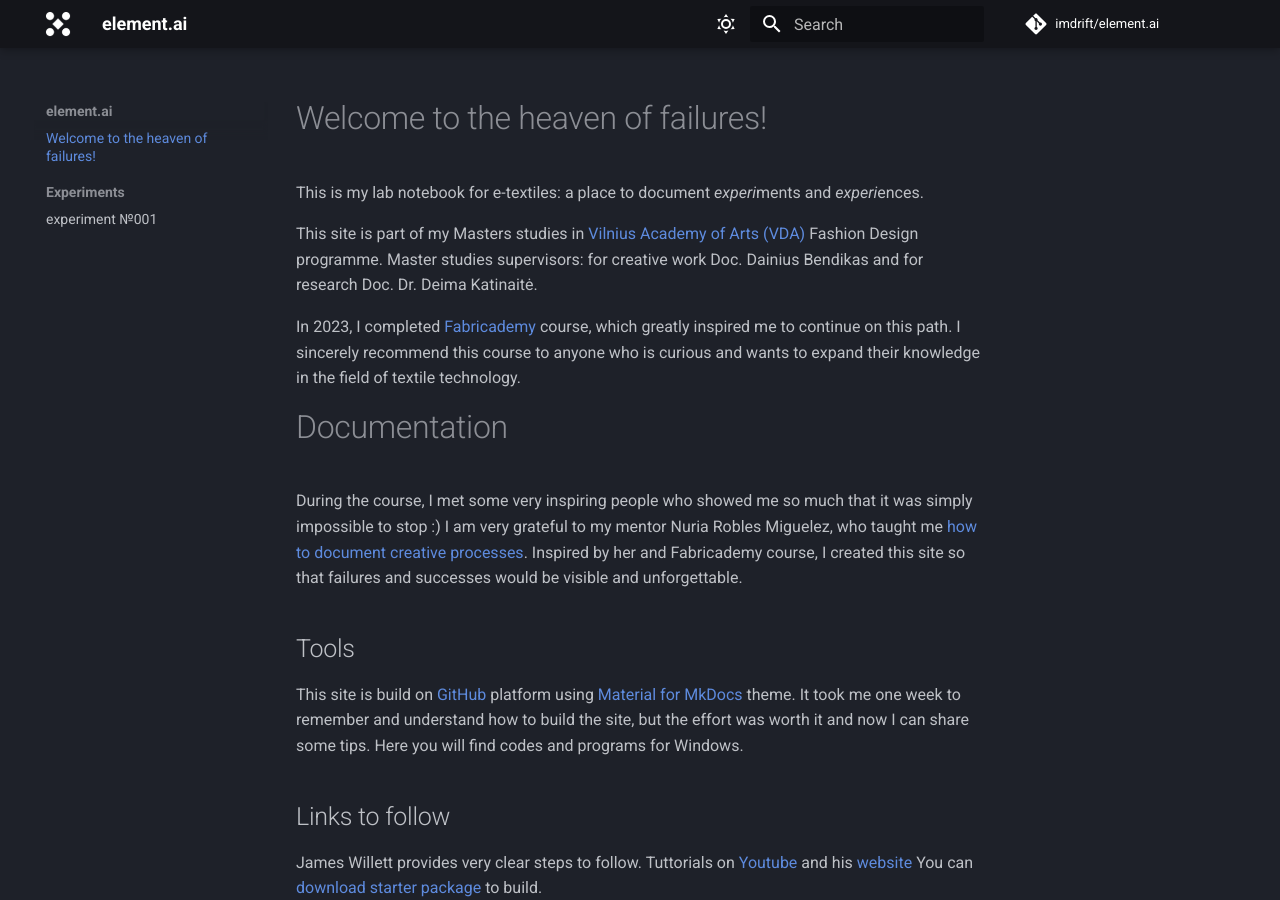
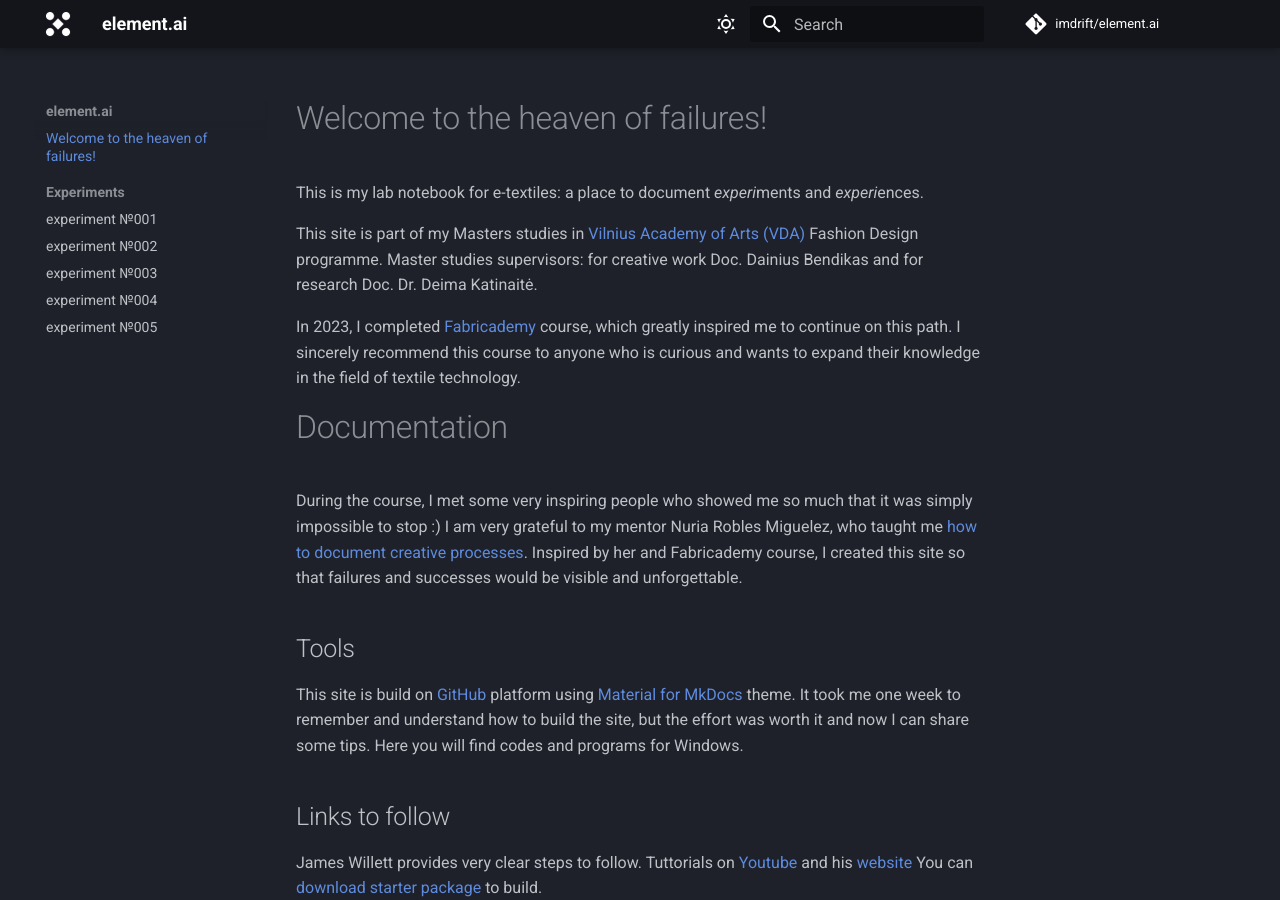
Before and after one commit to imdrift/element.ai, an MkDocs documentation site: the page built from docs/index.md, in a window 1280 px wide and 900 px high. Built offline with MkDocs 1.6.1 and Material for MkDocs 9.7.7, drawn with Linux system fonts in a browser that asks for light colours; comment, search, counter and statistics services are not loaded.

Commit message:
added pages

```diff
--- a/mkdocs.yml
+++ b/mkdocs.yml
@@ -73,3 +73,7 @@
   - Welcome to the heaven of failures!: index.md
   - Experiments:
       - experiment №001: experiments/ex001.md
+      - experiment №002: experiments/ex002.md
+      - experiment №003: experiments/ex003.md
+      - experiment №004: experiments/ex004.md
+      - experiment №005: experiments/ex005.md
```
Also changed, not shown: docs/experiments/ex002.md (added), docs/experiments/ex003.md (added), docs/experiments/ex004.md (added), docs/experiments/ex005.md (added).
